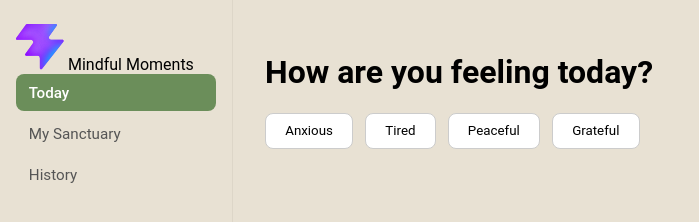
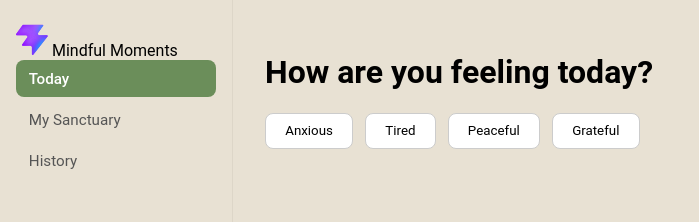
Before and after one commit to ayoadeyera/mindful-moments, a website built with Vite: page index.html in a window 1280 px wide. Shown: the whole page, without its empty margins (0-699 px from the left). Built offline with nearby package versions, Linux system fonts and the light colour scheme; no server answers.

Commit message:
Add brand icon styles: define width and height for brand icon

```diff
--- a/src/css/style.css
+++ b/src/css/style.css
@@ -286,3 +286,8 @@ body {
     padding: 1rem;
   }
 }
+
+.brand-icon {
+  width: 32px;
+  height: 32px;
+}
```
